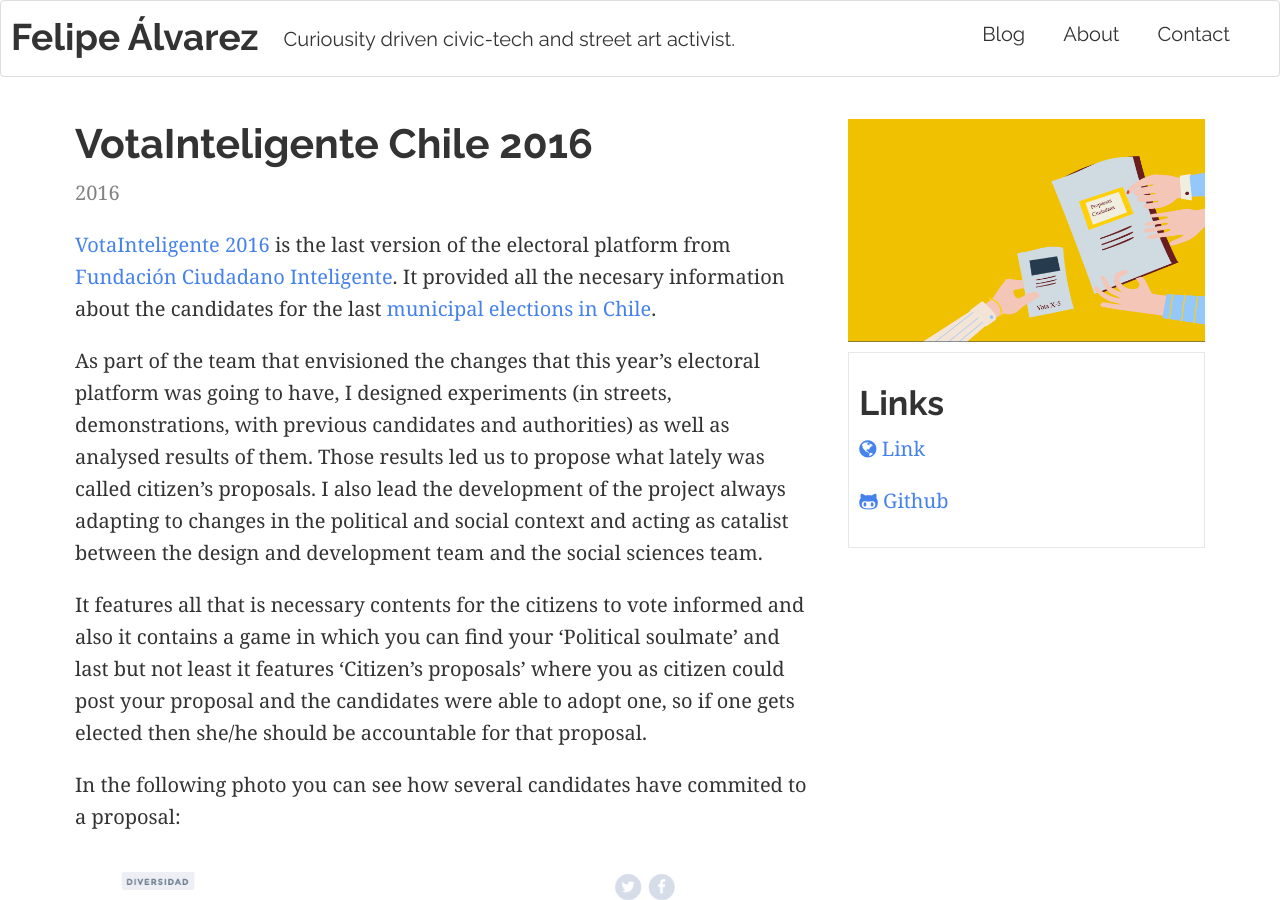
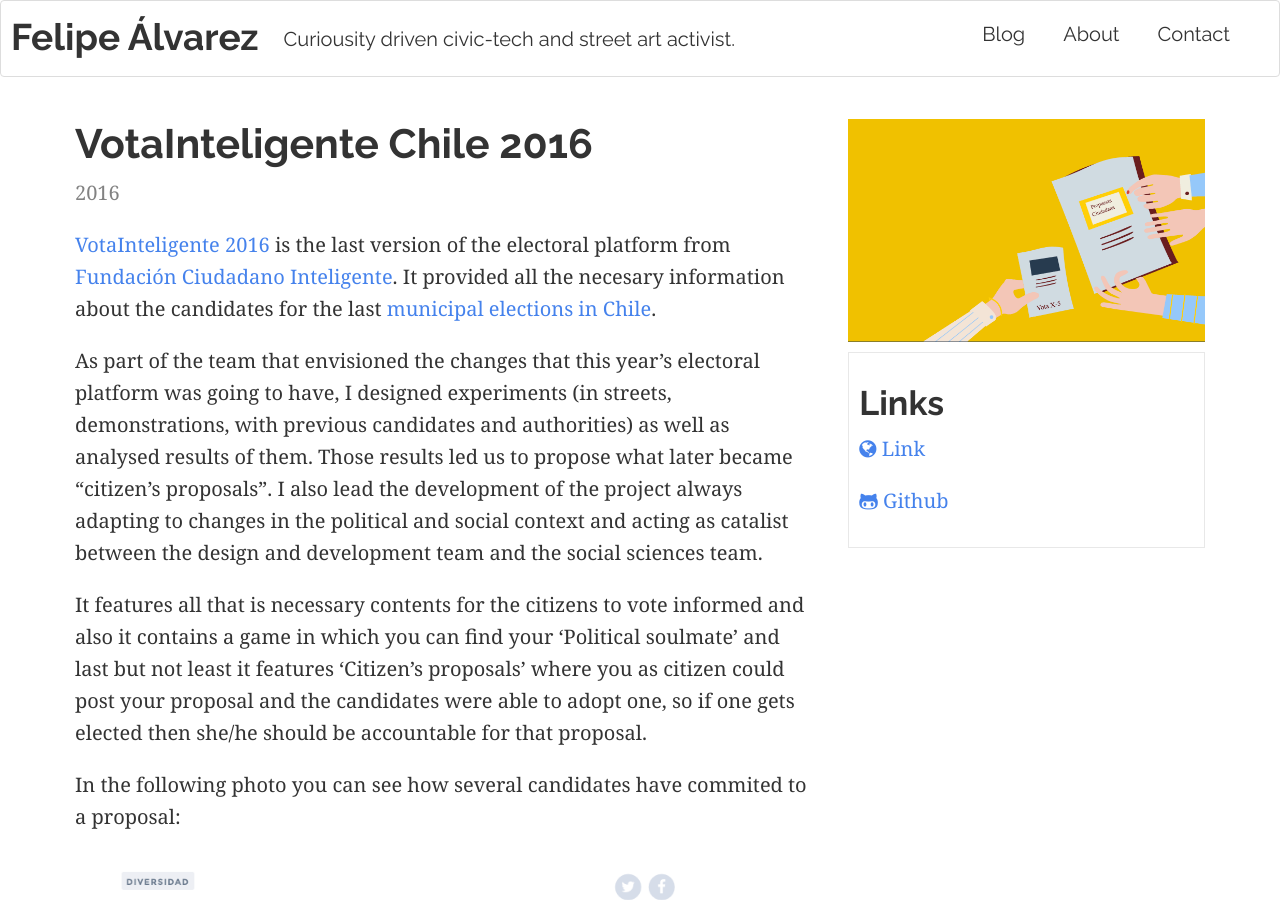
Before and after one commit to lfalvarez/portfolio, a Jekyll site: the page built from _posts/2016-06-13-votainteligente.markdown, in a window 1280 px wide and 900 px high. Built offline with Jekyll 4.4.1, drawn with Linux system fonts in a browser that asks for light colours.

Commit message:
Adding instagram and improving votainteligente

```diff
--- a/_includes/footer.html
+++ b/_includes/footer.html
@@ -9,6 +9,7 @@
      <a target="_blank" href="{{site.facebook}}"><li class="social facebook"><img src="{{site.baseurl}}/images/facebook.svg" alt="{{site.facebook}}"></li></a>
       <a target="_blank" href="{{site.twitter}}"><li class="social twitter"><img src="{{site.baseurl}}/images/twitter.svg" alt="{{site.twitter}}"></li></a>
       <a target="_blank" href="{{site.github}}"><li class="social github"><img src="{{site.baseurl}}/images/github.svg" alt="{{site.github}}"></li></a>
+      <a target="_blank" href="https://www.instagram.com/lfalvarez/"><li class='social instagram'><i class="fa fa-instagram" aria-hidden="true"></i></li></a>
   </div>
 
   </div>
--- a/_posts/2016-06-13-votainteligente.markdown
+++ b/_posts/2016-06-13-votainteligente.markdown
@@ -16,7 +16,7 @@
 ---
 [VotaInteligente 2016](http://votainteligente.cl) is the last version of the electoral platform from [Fundación Ciudadano Inteligente](http://ciudadanointeligente.org). It provided all the necesary information about the candidates for the last [municipal elections in Chile](https://en.wikipedia.org/wiki/Elections_in_Chile#Municipal_elections).
 
-As part of the team that envisioned the changes that this year's electoral platform was going to have, I designed experiments (in streets, demonstrations, with previous candidates and authorities) as well as analysed results of them. Those results led us to propose what lately was called citizen's proposals. I also lead the development of the project always adapting to changes in the political and social context and acting as catalist between the design and development team and the social sciences team.
+As part of the team that envisioned the changes that this year's electoral platform was going to have, I designed experiments (in streets, demonstrations, with previous candidates and authorities) as well as analysed results of them. Those results led us to propose what later became "citizen's proposals". I also lead the development of the project always adapting to changes in the political and social context and acting as catalist between the design and development team and the social sciences team.
 
 It features all that is necessary contents for the citizens to vote informed and also it contains a game in which you can find your 'Political soulmate' and last but not least it features 'Citizen's proposals' where you as citizen could post your proposal and the candidates were able to adopt one, so if one gets elected then she/he should be accountable for that proposal.
 
```
